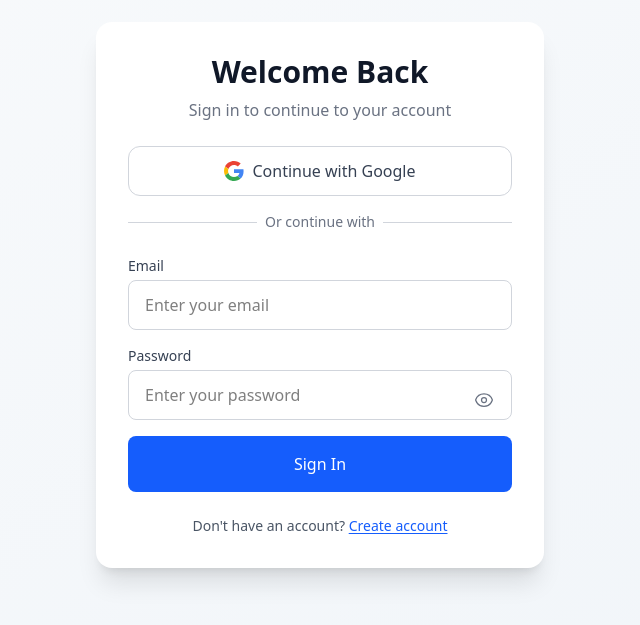
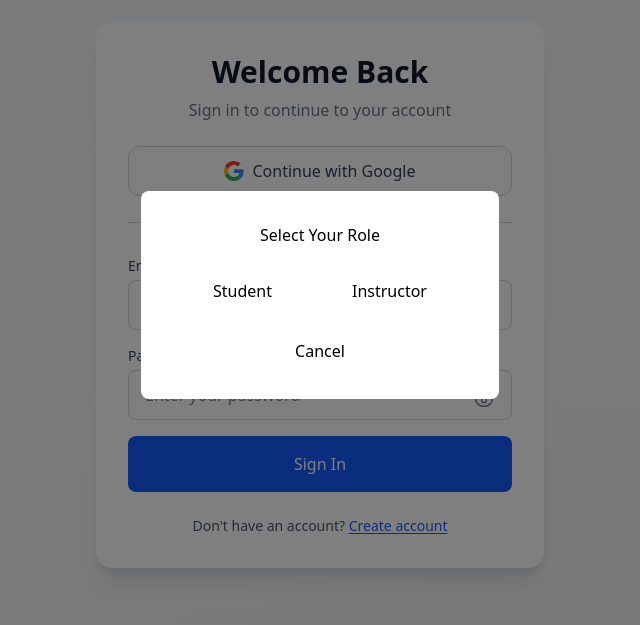
Before and after one commit to abfasb/AttendPro-AttendanceMonitoring, a React (Vite) app: page /login in a window 1280 px wide. Shown: the part 105-730 px from the top of the page, without its empty margins (320-960 px from the left). Built offline with nearby package versions, Linux system fonts and the light colour scheme; no server answers; the database is empty; sample sign-in values are in the browser's storage.

Commit message:
fixed qr code scanner

```diff
--- a/src/components/ui/Dashboard.tsx
+++ b/src/components/ui/Dashboard.tsx
@@ -159,7 +159,7 @@ const Dashboard: React.FC = () => {
             className="bg-green-600 text-white px-4 py-1 rounded-lg hover:bg-green-500"
             disabled={!isQRCodeValid(row.expiresAt)}
           >
-            Download
+            View Qr
           </button>
           <button
             onClick={() => deleteQRCode(row.id)}
@@ -218,14 +218,6 @@ const Dashboard: React.FC = () => {
         />
       </div>
 
-      {showQRCode && qrCodeUrl && (
-        <div className="mt-6 p-4 bg-white rounded shadow">
-          <h3 className="text-xl font-semibold text-gray-700">Generated QR Code</h3>
-          <div id="qr-code-preview" className="w-48 h-48 bg-gray-200 mt-4 flex justify-center items-center">
-            <img src={qrCodeUrl} alt="QR Code" />
-          </div>
-        </div>
-      )}
     </div>
   );
 };
--- a/src/components/ui/StudentPanel.tsx
+++ b/src/components/ui/StudentPanel.tsx
@@ -468,7 +468,6 @@ const StudentPanel: React.FC = () => {
                                 <div className="absolute -right-1 -bottom-1 w-6 h-6 border-r-2 border-b-2 border-green-400" />
                               </div>
 
-                              {/* Help text */}
                               <div className="absolute -bottom-20 left-1/2 -translate-x-1/2 text-center">
                                 <p className="text-white text-sm mb-2">
                                   Align QR code within the frame
@@ -547,6 +546,8 @@ const StudentPanel: React.FC = () => {
                 )}
               </AnimatePresence>
 
+
+
               <AnimatePresence>
                 {error && (
                   <motion.div
--- a/src/pages/LoginPage.tsx
+++ b/src/pages/LoginPage.tsx
@@ -1,6 +1,6 @@
 import React, { useState, useEffect } from 'react';
 import { app, db } from '../config/config';
-import { getAuth, GoogleAuthProvider, signInWithPopup, onAuthStateChanged } from 'firebase/auth';
+import { getAuth, GoogleAuthProvider, signInWithPopup, onAuthStateChanged, signOut } from 'firebase/auth';
 import { collection, query, where, getDocs, setDoc, doc, getDoc } from 'firebase/firestore';
 import { useNavigate } from 'react-router-dom';
 import { toast } from 'react-toastify';
@@ -13,34 +13,31 @@ const auth = getAuth(app);
 const LoginPage: React.FC = () => {
   const [loginError, setLoginError] = useState<string>('');
   const [showRoleSelection, setShowRoleSelection] = useState<boolean>(false);
-  const [selectedRole, setSelectedRole] = useState<string>('student');
+  const [pendingUser, setPendingUser] = useState<any>(null);
   const navigate = useNavigate();
 
   useEffect(() => {
-    const unsubscribe = onAuthStateChanged(auth, (user) => {
+    const unsubscribe = onAuthStateChanged(auth, async (user) => {
       if (user) {
-        console.log('User signed in:', user);
+        const userRef = doc(db, 'users', user.uid);
+        const userDoc = await getDoc(userRef);
+
+        if (userDoc.exists()) {
+          const userData = userDoc.data();
+          finalizeLogin(userData);
+        } else {
+          setPendingUser(user);
+          setShowRoleSelection(true);
+        }
       }
     });
+
     return () => unsubscribe();
   }, []);
 
   const signInWithGoogle = async () => {
     try {
-      const result = await signInWithPopup(auth, provider);
-      const user = result.user;
-      console.log('Google user:', user);
-
-      const userRef = doc(db, 'users', user.uid);
-      const userDoc = await getDoc(userRef);
-
-      if (userDoc.exists()) {
-        const userData = userDoc.data();
-        console.log('Existing user data:', userData);
-        finalizeLogin(userData, user.uid);
-      } else {
-        setShowRoleSelection(true);
-      }
+      await signInWithPopup(auth, provider);
     } catch (error) {
       console.error('Google login failed:', error);
       toast.error('Google login failed. Please try again.', { position: 'top-right', autoClose: 5000 });
@@ -49,40 +46,48 @@ const LoginPage: React.FC = () => {
 
   const saveUserRole = async (role: string) => {
     try {
-      const user = auth.currentUser;
-      if (!user) throw new Error('User not authenticated');
+      if (!pendingUser) throw new Error('No pending user');
 
-      const userRef = doc(db, 'users', user.uid);
+      const userRef = doc(db, 'users', pendingUser.uid);
       await setDoc(userRef, {
-        uid: user.uid,
-        displayName: user.displayName,
-        email: user.email,
-        photoURL: user.photoURL,
+        uid: pendingUser.uid,
+        displayName: pendingUser.displayName,
+        email: pendingUser.email,
+        photoURL: pendingUser.photoURL,
         role,
-      }, { merge: true });
+      });
 
-      finalizeLogin({ role }, user.uid);
+      finalizeLogin({ role });
+      setShowRoleSelection(false);
+      setPendingUser(null);
     } catch (error) {
       console.error('Error saving user role:', error);
       toast.error('Failed to save role. Try again.', { position: 'top-right', autoClose: 5000 });
     }
   };
 
-  const finalizeLogin = (userData: any, uid: string) => {
+  const finalizeLogin = (userData: any) => {
+    if (!pendingUser) return;
+
     const userState = {
-      uid,
-      displayName: auth.currentUser?.displayName || '',
-      email: auth.currentUser?.email || '',
-      photoURL: auth.currentUser?.photoURL || '',
+      uid: pendingUser.uid,
+      displayName: pendingUser.displayName,
+      email: pendingUser.email,
+      photoURL: pendingUser.photoURL,
       role: userData.role || 'student'
     };
 
     localStorage.setItem('user', JSON.stringify(userState));
-    console.log('Local storage set:', userState);
-
     const redirectPath = userData.role === 'instructor' ? '/my-account/instructor' : '/my-account/student';
     navigate(redirectPath);
-    window.location.reload();
+  };
+
+  const handleCloseRoleSelection = async () => {
+    setShowRoleSelection(false);
+    if (pendingUser) {
+      await signOut(auth);
+      setPendingUser(null);
+    }
   };
 
   const signInWithUsernameAndPassword = async (email: string, password: string): Promise<boolean> => {
@@ -131,23 +136,57 @@ const LoginPage: React.FC = () => {
     }
   };
 
-
   return (
     <>
-      {showRoleSelection ? (
-        <div className="role-selection-modal">
-          <h2>Select Your Role</h2>
-          <button onClick={() => saveUserRole('student')}>Student</button>
-          <button onClick={() => saveUserRole('instructor')}>Instructor</button>
+      {showRoleSelection && (
+        <div style={{
+          position: 'fixed',
+          top: 0,
+          left: 0,
+          right: 0,
+          bottom: 0,
+          backgroundColor: 'rgba(0,0,0,0.5)',
+          display: 'flex',
+          justifyContent: 'center',
+          alignItems: 'center',
+          zIndex: 1000
+        }}>
+          <div style={{
+            backgroundColor: 'white',
+            padding: '2rem',
+            borderRadius: '8px',
+            textAlign: 'center'
+          }}>
+            <h2>Select Your Role</h2>
+            <div style={{ marginTop: '1rem' }}>
+              <button
+                style={{ margin: '0.5rem', padding: '0.5rem 2rem' }}
+                onClick={() => saveUserRole('student')}
+              >
+                Student
+              </button>
+              <button
+                style={{ margin: '0.5rem', padding: '0.5rem 2rem' }}
+                onClick={() => saveUserRole('instructor')}
+              >
+                Instructor
+              </button>
+            </div>
+            <button
+              style={{ marginTop: '1rem', padding: '0.25rem 1rem' }}
+              onClick={handleCloseRoleSelection}
+            >
+              Cancel
+            </button>
+          </div>
         </div>
-      ) : (
-        <Login
+      )}
+
+      <Login
         signInWithGoogle={signInWithGoogle}
         signInWithUsernameAndPassword={signInWithUsernameAndPassword}
         loginError={loginError}
       />
-
-      )}
     </>
   );
 };
```
